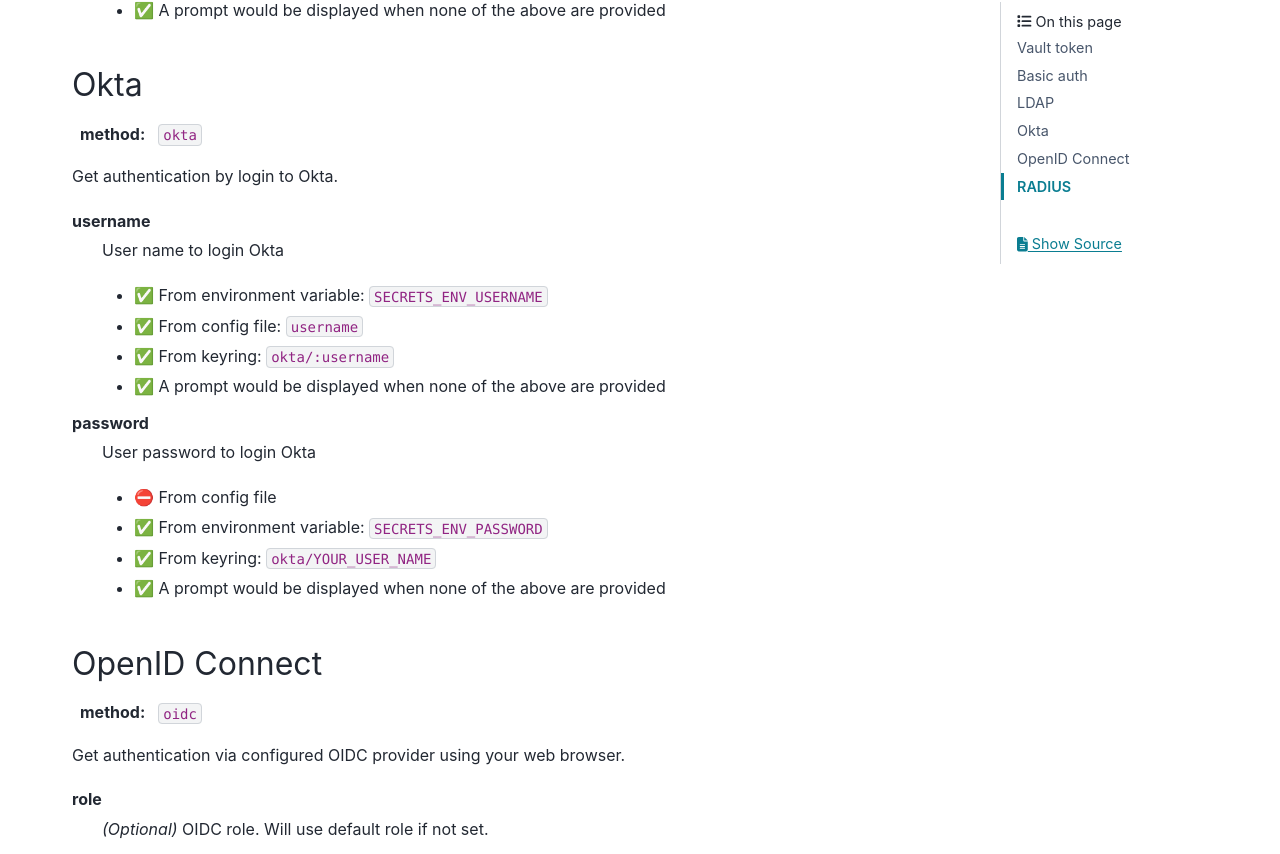
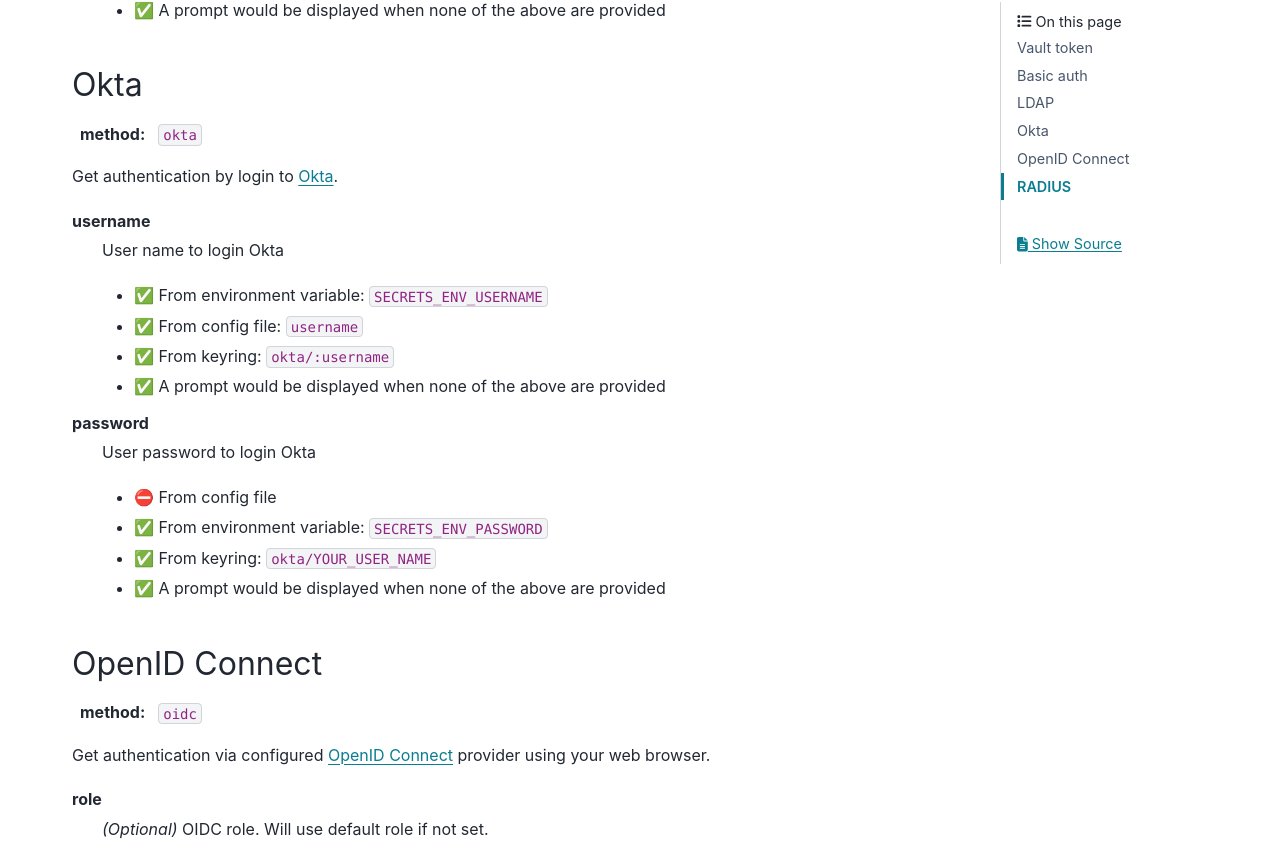
Before and after one commit to tzing/secrets.env, a Sphinx documentation site: the page built from docs/_configure/auth-supportted-methods.rst, in a window 1280 px wide and 1400 px high, scrolled down 1749 px. Shown: the part 94-948 px from the top of the window. Built offline with Sphinx 7.4.7 and the PyData theme 0.15.4, drawn with Linux system fonts in a browser that asks for light colours; some of the changed lines change nothing that is shown; some of the changed text lies outside the part shown.

Commit message:
add links

```diff
--- a/docs/_configure/auth-supportted-methods.rst
+++ b/docs/_configure/auth-supportted-methods.rst
@@ -53,7 +53,9 @@
 
 :method: ``ldap``
 
-Login with LDAP credentials.
+Login with `LDAP`_ credentials.
+
+.. _LDAP: https://en.wikipedia.org/wiki/Lightweight_Directory_Access_Protocol
 
 username
    User name to login
@@ -77,7 +79,9 @@
 
 :method: ``okta``
 
-Get authentication by login to Okta.
+Get authentication by login to `Okta`_.
+
+.. _Okta: https://www.okta.com/
 
 username
    User name to login Okta
@@ -101,7 +105,9 @@
 
 :method: ``oidc``
 
-Get authentication via configured OIDC provider using your web browser.
+Get authentication via configured `OpenID Connect`_ provider using your web browser.
+
+.. _OpenID Connect: https://openid.net/connect/
 
 role
    *(Optional)* OIDC role. Will use default role if not set.
```
